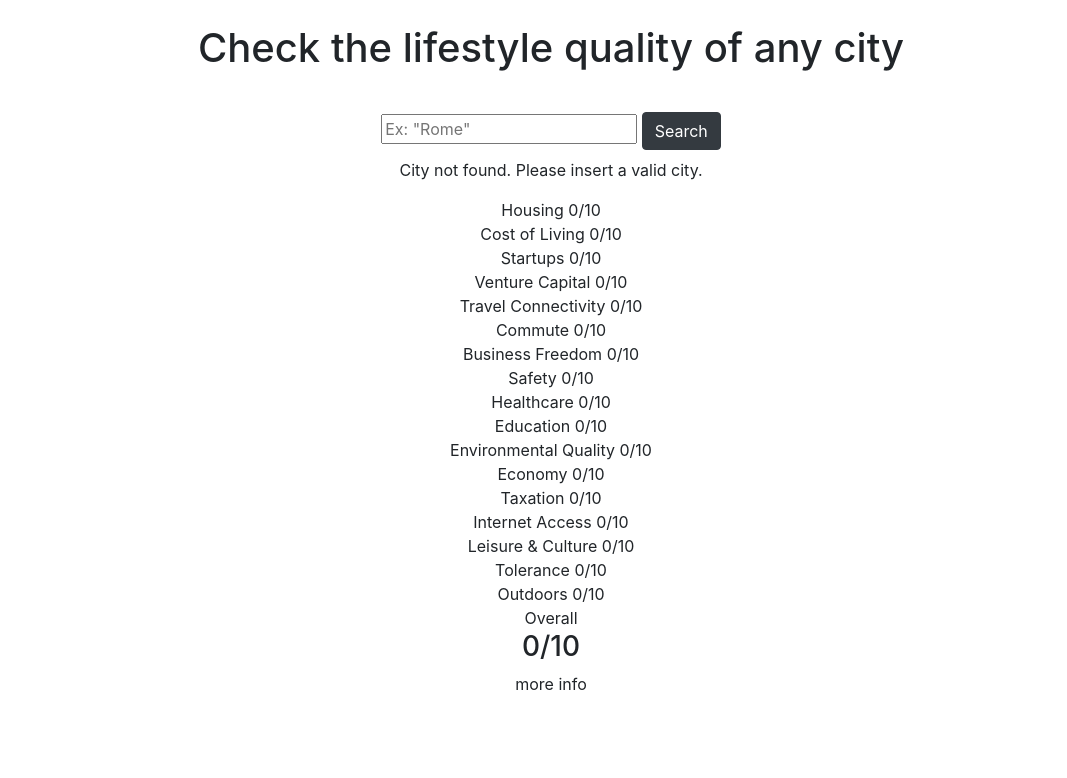
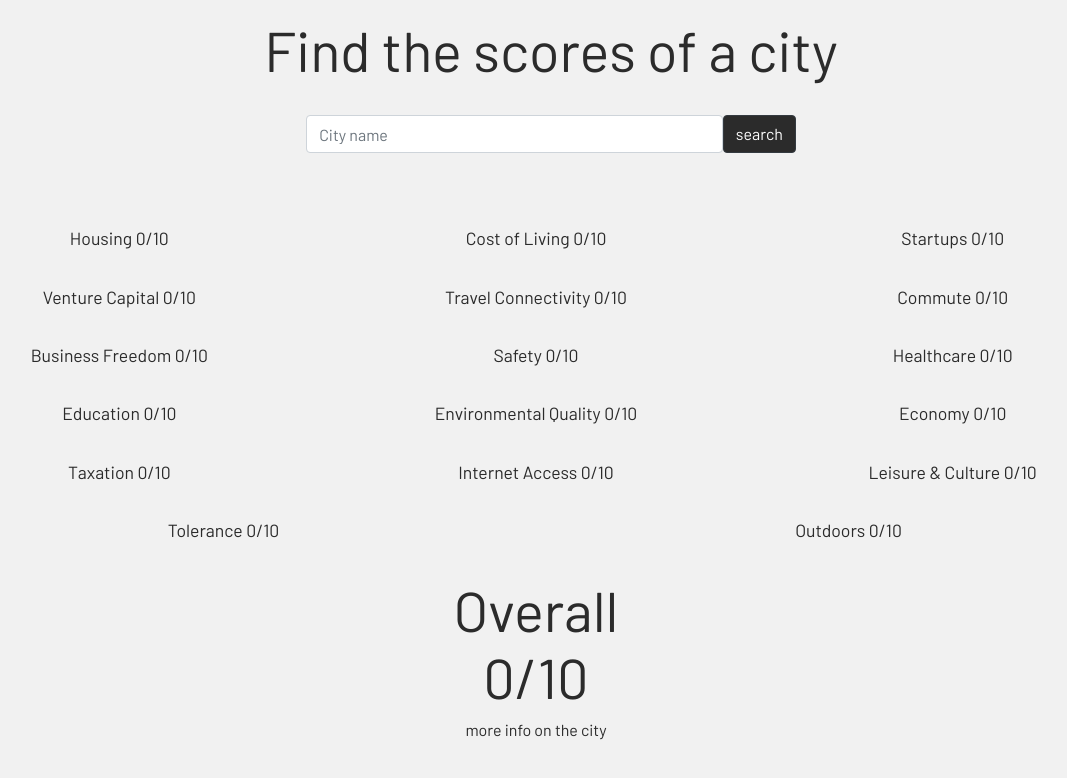
Before and after one commit to luigitatonetti/city-quality, a website built with webpack: page index.html in a window 1280 px wide. Shown: the whole page, without its empty margins (89-1156 px from the left). Built offline with nearby package versions, Linux system fonts and the light colour scheme.

Commit message:
added styles

```diff
--- a/index.html
+++ b/index.html
@@ -12,211 +12,129 @@
       crossorigin="anonymous"
     />
     <link rel="stylesheet" href="./src/css/styles.css" />
+    <link rel="icon" type="image/x-icon" href="./src/images/favicon.ico">
   </head>
   <body>
-    <main class="main text-center ">
-      <div class="title text-center py-4">
-        <h1>Check the lifestyle quality of any city</h1>
+    <main class="main">
+      <div class="text-center py-3">
+        <h1 class="display-4">Find the scores of a city</h1>
       </div>
-      <form class="text-center py-2">
-        <input text-box type="text" id="input" placeholder='Ex: "Rome"' />
-        <button search class="btn btn-dark" type="submit">Search</button>
-      </form>
-      <div data-input-error class="input-error">
-        <p class="error-text">City not found. Please insert a valid city.</p>
+      <div
+        class="search col-12 form-group form-inline py-2 justify-content-center"
+      >
+        <input
+          data-text-box
+          class="form-control col-4"
+          type="search"
+          placeholder="City name"
+        />
+        <button data-button class="btn btn-dark" type="submit">search</button>
+        <div data-input-error class="input-error col-12 text-center">
+          <p>City not found. Please insert a valid city.</p>
+        </div>
       </div>
 
-      <div data-hidden-elements class="hidden-elements">
-        <p data-summary></p>
+      <div class="text-center px-5">
+        <p data-summary class="justify-content-center py-2"></p>
       </div>
 
-      <div data-scores-div class="scores">
-        <div>
-          <div class="scores-title">
+      <div class="container-fluid col-12 row text-center">
+        <div class="categories col-12 col-md-6 col-lg-4 py-3">
           Housing
           <span data-scores-percent-0 class="scores-percent">0/10</span>
         </div>
-          <div class="scores-bar">
-            <div data-scores-fill-0 class="empty-fill"></div>
+
+        <div class="categories col-12 col-md-6 col-lg-4 py-3">
+          Cost of Living
+          <span data-scores-percent-1 class="scores-percent">0/10</span>
+        </div>
+
+        <div class="categories col-12 col-md-6 col-lg-4 py-3">
+          Startups
+          <span data-scores-percent-2 class="scores-percent">0/10</span>
+        </div>
+
+        <div class="categories col-12 col-md-6 col-lg-4 py-3">
+          Venture Capital
+          <span data-scores-percent-3 class="scores-percent">0/10</span>
+        </div>
+
+        <div class="categories col-12 col-md-6 col-lg-4 py-3">
+          Travel Connectivity
+          <span data-scores-percent-4 class="scores-percent">0/10</span>
+        </div>
+
+        <div class="categories col-12 col-md-6 col-lg-4 py-3">
+          Commute
+          <span data-scores-percent-5 class="scores-percent">0/10</span>
+        </div>
+
+        <div class="categories col-12 col-md-6 col-lg-4 py-3">
+          Business Freedom
+          <span data-scores-percent-6 class="scores-percent">0/10</span>
+        </div>
+
+        <div class="categories col-12 col-md-6 col-lg-4 py-3">
+          Safety
+          <span data-scores-percent-7 class="scores-percent">0/10</span>
+        </div>
+
+        <div class="categories col-12 col-md-6 col-lg-4 py-3">
+          Healthcare
+          <span data-scores-percent-8 class="scores-percent">0/10</span>
+        </div>
+
+        <div class="categories col-12 col-md-6 col-lg-4 py-3">
+          Education
+          <span data-scores-percent-9 class="scores-percent">0/10</span>
+        </div>
+
+        <div class="categories col-12 col-md-6 col-lg-4 py-3">
+          Environmental Quality
+          <span data-scores-percent-10 class="scores-percent">0/10</span>
+        </div>
+
+        <div class="categories col-12 col-md-6 col-lg-4 py-3">
+          Economy
+          <span data-scores-percent-11 class="scores-percent">0/10</span>
+        </div>
+
+        <div class="categories col-12 col-md-6 col-lg-4 py-3">
+          Taxation
+          <span data-scores-percent-12 class="scores-percent">0/10</span>
+        </div>
+
+        <div class="categories col-12 col-md-6 col-lg-4 py-3">
+          Internet Access
+          <span data-scores-percent-13 class="scores-percent">0/10</span>
+        </div>
+
+        <div class="categories col-12 col-md-6 col-lg-4 py-3">
+          Leisure & Culture
+          <span data-scores-percent-14 class="scores-percent">0/10</span>
+        </div>
+
+        <div class="categories col-12 col-md-6 col-lg-6 py-3">
+          Tolerance
+          <span data-scores-percent-15 class="scores-percent">0/10</span>
+        </div>
+
+        <div class="categories col-12 col-lg-6 py-3">
+          Outdoors
+          <span data-scores-percent-16 class="scores-percent">0/10</span>
         </div>
       </div>
 
-        <div>
-          <div class="scores-title">
-            Cost of Living
-            <span data-scores-percent-1 class="scores-percent">0/10</span>
-          </div>
-          <div class="scores-bar">
-            <div data-scores-fill-1 class="empty-fill"></div>
-          </div>
+      <div class="container-fluid row text-center">
+        <div class="display-4 col-12 pt-3">
+          Overall
+          <h4>
+            <span data-teleport-city-score class="display-4">0/10</span>
+          </h4>
         </div>
 
-        <div>
-          <div class="scores-title">
-            Startups
-            <span data-scores-percent-2 class="scores-percent">0/10</span>
-          </div>
-          <div class="scores-bar">
-            <div data-scores-fill-2 class="empty-fill"></div>
-          </div>
-        </div>
-
-        <div>
-          <div class="scores-title">
-            Venture Capital
-            <span data-scores-percent-3 class="scores-percent">0/10</span>
-          </div>
-          <div class="scores-bar">
-            <div data-scores-fill-3 class="empty-fill"></div>
-          </div>
-        </div>
-
-        <div>
-          <div class="scores-title">
-            Travel Connectivity
-            <span data-scores-percent-4 class="scores-percent">0/10</span>
-          </div>
-          <div class="scores-bar">
-            <div data-scores-fill-4 class="empty-fill"></div>
-          </div>
-        </div>
-
-        <div>
-          <div class="scores-title">
-            Commute
-            <span data-scores-percent-5 class="scores-percent">0/10</span>
-          </div>
-          <div class="scores-bar">
-            <div data-scores-fill-5 class="empty-fill"></div>
-          </div>
-        </div>
-
-        <div>
-          <div class="scores-title">
-            Business Freedom
-            <span data-scores-percent-6 class="scores-percent">0/10</span>
-          </div>
-          <div class="scores-bar">
-            <div data-scores-fill-6 class="empty-fill"></div>
-          </div>
-        </div>
-
-        <div>
-          <div class="scores-title">
-            Safety
-            <span data-scores-percent-7 class="scores-percent">0/10</span>
-          </div>
-          <div class="scores-bar">
-            <div data-scores-fill-7 class="empty-fill"></div>
-          </div>
-        </div>
-
-        <div>
-          <div class="scores-title">
-            Healthcare
-            <span data-scores-percent-8 class="scores-percent">0/10</span>
-          </div>
-          <div class="scores-bar">
-            <div data-scores-fill-8 class="empty-fill"></div>
-          </div>
-        </div>
-
-        <div>
-          <div class="scores-title">
-            Education
-            <span data-scores-percent-9 class="scores-percent">0/10</span>
-          </div>
-          <div class="scores-bar">
-            <div data-scores-fill-9 class="empty-fill"></div>
-          </div>
-        </div>
-
-        <div>
-          <div class="scores-title">
-            Environmental Quality
-            <span data-scores-percent-10 class="scores-percent">0/10</span>
-          </div>
-          <div class="scores-bar">
-            <div data-scores-fill-10 class="empty-fill"></div>
-          </div>
-        </div>
-
-        <div>
-          <div class="scores-title">
-            Economy
-            <span data-scores-percent-11 class="scores-percent">0/10</span>
-          </div>
-          <div class="scores-bar">
-            <div data-scores-fill-11 class="empty-fill"></div>
-          </div>
-        </div>
-
-        <div>
-          <div class="scores-title">
-            Taxation
-            <span data-scores-percent-12 class="scores-percent">0/10</span>
-          </div>
-          <div class="scores-bar">
-            <div data-scores-fill-12 class="empty-fill"></div>
-          </div>
-        </div>
-
-        <div>
-          <div class="scores-title">
-            Internet Access
-            <span data-scores-percent-13 class="scores-percent">0/10</span>
-          </div>
-          <div class="scores-bar">
-            <div data-scores-fill-13 class="empty-fill"></div>
-          </div>
-        </div>
-
-        <div>
-          <div class="scores-title">
-            Leisure & Culture
-            <span data-scores-percent-14 class="scores-percent">0/10</span>
-          </div>
-          <div class="scores-bar">
-            <div data-scores-fill-14 class="empty-fill"></div>
-          </div>
-        </div>
-
-        <div>
-          <div class="scores-title">
-            Tolerance
-            <span data-scores-percent-15 class="scores-percent">0/10</span>
-          </div>
-          <div class="scores-bar">
-            <div data-scores-fill-15 class="empty-fill"></div>
-          </div>
-        </div>
-
-        <div>
-          <div class="scores-title">
-            Outdoors
-            <span data-scores-percent-16 class="scores-percent">0/10</span>
-          </div>
-          <div class="scores-bar">
-            <div data-scores-fill-16 class="empty-fill"></div>
-          </div>
-        </div>
-      </div>
-
-      <div data-hidden-elements class="hidden-data">
-        <div class="visual">
-          <div class="scores-title overall">
-            Overall
-            <h3>
-              <span id="#city-score" class="scores-percent">0/10</span>
-            </h3>
-          </div>
-          <div class="scores-bar">
-            <div data-scores-fill-17 class="empty-fill"></div>
-          </div>
-        </div>
-
-        <div class="info">
-          <a data-more-info class="more-info" target="_blank">more info</a>
+        <div class="col-12">
+          <a data-more-info target="_blank">more info on the city</a>
         </div>
       </div>
     </main>
--- a/package.json
+++ b/package.json
@@ -5,7 +5,7 @@
   "main": "index.js",
   "scripts": {
     "test": "echo \"Error: no test specified\" && exit 1",
-    "build": "webpack "
+    "build": "webpack --mode development"
   },
   "author": "",
   "license": "ISC",
--- a/src/css/styles.css
+++ b/src/css/styles.css
@@ -0,0 +1,52 @@
+@import url("https://fonts.googleapis.com/css2?family=Barlow&display=swap");
+:root {
+  --white: #f1f1f1;
+  --light-gray: #b9b9b9;
+  --gray: #777777;
+  --dark-gray: #55555588;
+  --black: #2b2b2b;
+}
+
+*,
+*::before,
+*::after {
+  box-sizing: border-box;
+  margin: 0;
+  padding: 0;
+}
+
+body {
+    background-color: var(--white);
+    color: var(--black);
+  font-family: "Barlow", Helvetica;
+}
+
+[data-input-error] {
+  display: none;
+  color: red;
+}
+
+.categories {
+    font-size: 1.1rem;
+}
+
+.btn-dark {
+    background-color: var(--black);
+}
+
+
+p {
+    font-size: 1.2rem;
+}
+
+a {
+  text-decoration: none;
+  color: var(--black);
+}
+a:hover {
+    color: var(--gray);
+}
+
+input:focus {
+    outline: none !important;
+}
```
Also changed, not shown: src/js/index.js (+22 -53 lines), dist/bundle.js, src/images/favicon.ico (added). Lines whose indentation alone changed are shown as unchanged.
